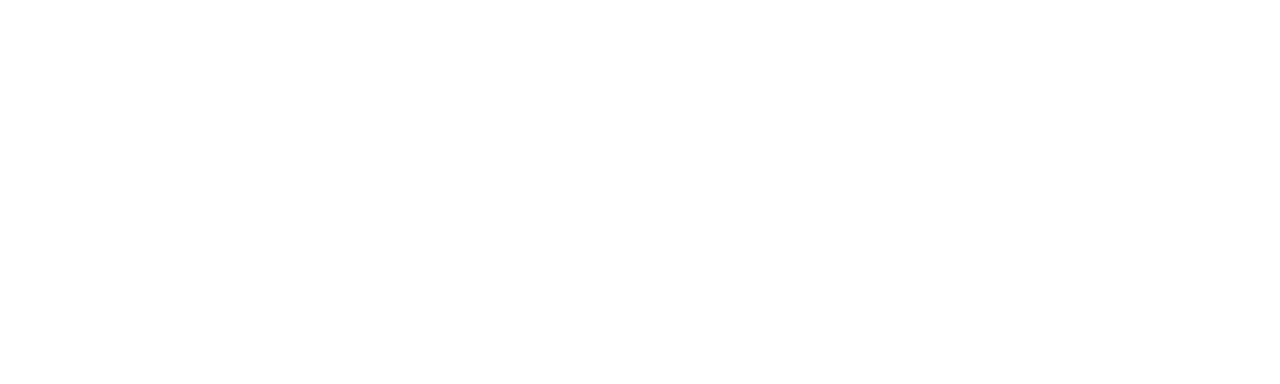
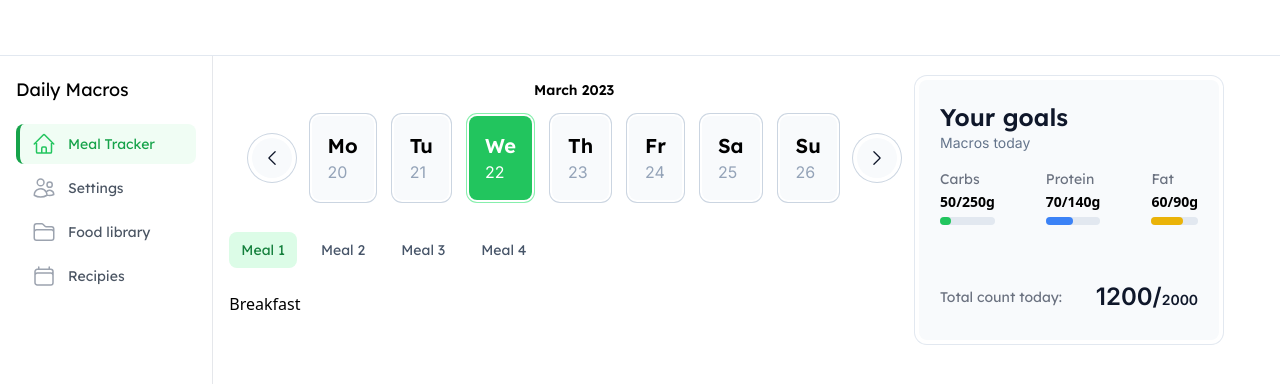
Before and after one commit to rmacuna/daily-macros-nuxt, a Nuxt app: page /counter in a window 1280 px wide. Before the commit this address had no page. Shown: the top 384 px of the page. Built offline with nearby package versions, Linux system fonts and the light colour scheme.

Commit message:
feat: add initial layout for the counter page

```diff
--- a/components/MacrosCard/MacrosCard.vue
+++ b/components/MacrosCard/MacrosCard.vue
@@ -19,7 +19,7 @@
 </script>
 
 <template>
-  <div class="p-[21px] ring-1 ring-offset-4 ring-slate-200 bg-slate-50 md:w-full rounded-lg">
+  <div class="p-[21px] w-[300px] ring-1 ring-offset-4 ring-slate-200 bg-slate-50 rounded-lg">
     <div class="flex flex-col text-blue-500 mb-4">
       <h2 class="font-semibold font-heading text-2xl text-slate-900">Your goals</h2>
       <span class="text-slate-500 font-body text-sm p-0 m-0">Macros today</span>
--- a/components/MealsTable/MealsTable.vue
+++ b/components/MealsTable/MealsTable.vue
@@ -21,12 +21,12 @@
   </div>
 
   <div class="mt-8 flow-root">
-    <div class="-my-2 -mx-4 overflow-x-auto sm:-mx-6 lg:-mx-8">
+    <div class="overflow-x-auto">
       <div class="inline-block min-w-full py-2 align-middle">
         <table class="min-w-full divide-y divide-gray-300">
           <thead>
             <tr>
-              <th scope="col" class="py-3.5 pl-4 pr-3 text-left text-sm font-semibold text-gray-900 sm:pl-6 lg:pl-8">Name
+              <th scope="col" class="py-3.5 pr-3 text-left text-sm font-semibold text-gray-900">Name
               </th>
               <th scope="col" class="px-3 py-3.5 text-left text-sm font-semibold text-gray-900">Brand</th>
               <th scope="col" class="px-3 py-3.5 text-left text-sm font-semibold text-gray-900">Amount</th>
@@ -41,7 +41,7 @@
           </thead>
           <tbody class="divide-y divide-gray-200 bg-white">
             <tr v-for="meal in mealData" :key="meal.id">
-              <td class="whitespace-nowrap py-4 pl-4 pr-3 text-sm font-medium text-gray-900 sm:pl-6 lg:pl-8">{{ meal.name
+              <td class="whitespace-nowrap py-4 pr-3 text-sm font-medium text-gray-900">{{ meal.name
               }}</td>
               <td class="whitespace-nowrap px-3 py-4 text-sm text-gray-500">{{ meal.brand }}</td>
               <td class="whitespace-nowrap px-3 py-4 text-sm text-gray-500">{{ meal.amount }}</td>
--- a/components/Sidebar/Sidebar.vue
+++ b/components/Sidebar/Sidebar.vue
@@ -1,39 +1,35 @@
 <template>
   <div
-    class="flex flex-grow flex-col overflow-y-auto border-r border-gray-200 bg-white pt-5 pb-4"
+    class="flex h-screen flex-grow flex-col overflow-y-auto border-r border-gray-200 bg-white pt-5 pb-4"
   >
     <div class="flex flex-shrink-0 items-center space-y-5 px-4">
-      <img
-        class="h-8 w-auto"
-        src="https://tailwindui.com/img/logos/mark.svg?color=indigo&shade=600"
-        alt="Your Company"
-      />
+      <h1 class="font-heading text-lg">Daily Macros</h1>
     </div>
-    <div class="mt-5 flex flex-grow flex-col">
-      <nav class="flex-1 space-y-1 bg-white" aria-label="Sidebar">
-        <a
+    <div class="mt-5 flex flex-grow flex-col h-full">
+      <nav class="flex-1 space-y-1 bg-white px-4" aria-label="Sidebar">
+        <NuxtLink
           v-for="item in navigation"
           :key="item.name"
-          :href="item.href"
+          :to="item.to"
           :class="[
             item.current
-              ? 'border-indigo-600 font-body bg-indigo-50 text-indigo-600'
+              ? 'border-green-600 bg-green-50 text-green-600'
               : 'border-transparent text-gray-600 hover:bg-gray-50 hover:text-gray-900',
-            'group flex items-center border-l-4 px-3 py-2 text-sm font-medium',
+            'group flex font-heading items-center rounded-lg border-l-4 px-3 py-2 text-sm font-medium',
           ]"
         >
           <component
             :is="item.icon"
             :class="[
               item.current
-                ? 'text-indigo-500'
+                ? 'text-green-500'
                 : 'text-gray-400 group-hover:text-gray-500',
               'mr-3 h-6 w-6 flex-shrink-0',
             ]"
             aria-hidden="true"
           />
           {{ item.name }}
-        </a>
+        </NuxtLink>
       </nav>
     </div>
   </div>
@@ -42,19 +38,18 @@
 <script setup>
 import {
   CalendarIcon,
-  ChartBarIcon,
   FolderIcon,
   HomeIcon,
-  InboxIcon,
   UsersIcon,
 } from "@heroicons/vue/24/outline";
 
+
+const router = useRoute();
+
 const navigation = computed(() => [
-  { name: "Dashboard", icon: HomeIcon, href: "#", current: true },
-  { name: "Team", icon: UsersIcon, href: "#", current: false },
-  { name: "Projects", icon: FolderIcon, href: "#", current: false },
-  { name: "Calendar", icon: CalendarIcon, href: "#", current: false },
-  { name: "Documents", icon: InboxIcon, href: "#", current: false },
-  { name: "Reports", icon: ChartBarIcon, href: "#", current: false },
+  { name: "Meal Tracker", icon: HomeIcon, to: "/counter", current: router.path === '/counter' },
+  { name: "Settings", icon: UsersIcon, to: "/counter/settings", current: router.path === '/counter/settings' },
+  { name: "Food library", icon: FolderIcon, to: "/counter/foods", current: router.path === '/counter/foods' },
+  { name: "Recipies", icon: CalendarIcon, to: "/counter/recipies", current: router.path === '/counter/recipies' },
 ]);
 </script>
--- a/components/Tabs/Tabs.vue
+++ b/components/Tabs/Tabs.vue
@@ -1,10 +1,10 @@
 
 <template>
   <div class="tabs">
-    <ul class="flex gap-x-3 ">
+    <ul class="flex gap-x-3 font-heading">
       <li v-for="title in tabTitles" :key="title" :class="[
-        selectedTitle === title && 'text-green-700 bg-green-100 ring-offset-2 ring-green-300 hover:ring-green-500 hover:text-green-700',
-        'cursor-pointer relative hover:ring-1 transition-all hover:ring-slate-300 hover:ring-offset-2 hover:text-slate-900 py-2 px-3 text-slate-600 text-sm font-semibold rounded-lg'
+        selectedTitle === title ? 'text-green-700  font-heading bg-green-100 ring-offset-2 ring-green-300 hover:ring-offset-4' : 'hover:text-slate-900 text-slate-600 hover:bg-slate-50',
+        'cursor-pointer relative transition-all py-2 px-3  text-sm rounded-lg'
       ]" @click="handleTabSelected(title)">{{ title }}
 
       </li>
--- a/pages/components.vue
+++ b/pages/components.vue
@@ -98,8 +98,8 @@
         Tabs v.0.1
       </button>
       <Tabs v-show="showTabs">
-        <TabsTab title="Macros">Macros</TabsTab>
-        <TabsTab title="Nutrients">Nutrients</TabsTab>
+        <TabsPanel title="Macros">Macros</TabsPanel>
+        <TabsPanel title="Nutrients">Nutrients</TabsPanel>
       </Tabs>
     </div>
 
--- /dev/null
+++ b/pages/counter.vue
@@ -0,0 +1,12 @@
+<template>
+  <div class="h-14 w-full border-b border-b-slate-200" id="appbar"></div>
+  <!-- Create the layout component -->
+  <div class="mx-auto max-w-[1440px]">
+    <div class="grid w-full grid-cols-12">
+      <Sidebar class="col-span-2" />
+      <div class="px-4 col-span-10">
+        <NuxtPage />
+      </div>
+    </div>
+  </div>
+</template>
--- /dev/null
+++ b/pages/counter/foods.vue
@@ -0,0 +1,5 @@
+<template>
+  <div>
+    Food library
+  </div>
+</template>
--- /dev/null
+++ b/pages/counter/index.vue
@@ -0,0 +1,28 @@
+<template>
+  <div class="grid grid-cols-12 mt-6">
+    <div class="flex flex-col col-span-8">
+      <HorizontalCalendar />
+      <Tabs class="mt-8">
+        <TabsPanel title="Meal 1" class="py-4">
+          Breakfast
+        </TabsPanel>
+        <TabsPanel title="Meal 2">
+          Dinner
+        </TabsPanel>
+        <TabsPanel title="Meal 3">
+          Meal 3
+        </TabsPanel>
+        <TabsPanel title="Meal 4">
+          Meal 4
+        </TabsPanel>
+      </Tabs>
+    </div>
+
+    <MacrosCard class="col-span-4"  :daily-distribution="distribution" />
+  </div>
+</template>
+
+<script setup>
+import macroDistribution from '~~/__mock__/macro-distribution';
+const distribution = ref(macroDistribution);
+</script>
--- /dev/null
+++ b/pages/counter/recipies.vue
@@ -0,0 +1,5 @@
+<template>
+  <div>
+    Recipies
+  </div>
+</template>
--- /dev/null
+++ b/pages/counter/settings.vue
@@ -0,0 +1,5 @@
+<template>
+  <div>
+    Settings page
+  </div>
+</template>
```
Also changed, not shown: components/Tabs/Panel.vue (renamed from components/Tabs/Tab.vue).
